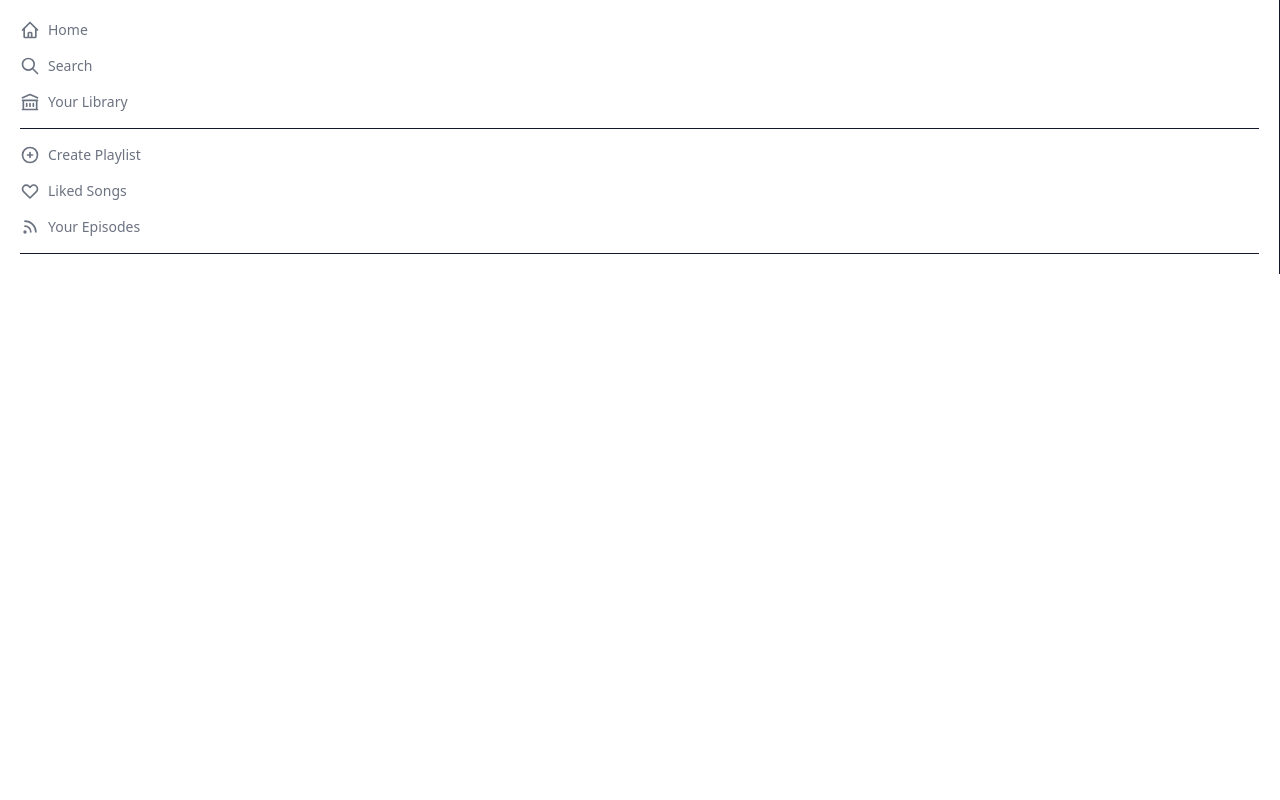
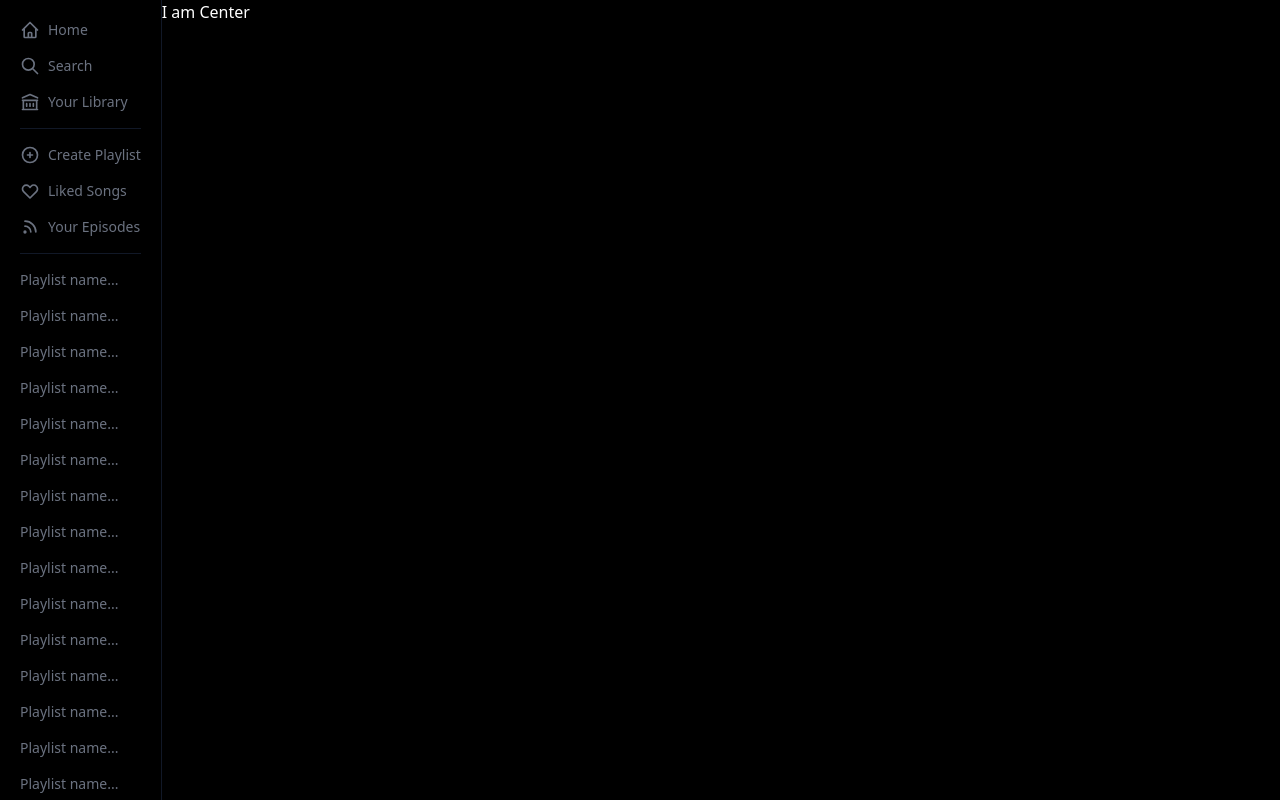
Before and after one commit to Esirei/spotify-clone, a Next.js app: page / in a window 1280 px wide. Built offline with nearby package versions, Linux system fonts and the light colour scheme.

Commit message:
add Center component.

```diff
--- /dev/null
+++ b/src/components/Center.tsx
@@ -0,0 +1,7 @@
+import { FC } from 'preact/compat';
+
+const Center: FC = () => {
+  return <div className="grow text-white">I am Center</div>;
+};
+
+export default Center;
--- a/src/components/Sidebar.tsx
+++ b/src/components/Sidebar.tsx
@@ -10,7 +10,7 @@ import { FC } from 'react';
 
 const Sidebar: FC = () => {
   return (
-    <div className="text-gray-500 p-5 text-sm border-r border-gray-900">
+    <div className="text-gray-500 p-5 text-sm border-r border-gray-900 h-screen overflow-auto">
       <div className="space-y-4">
         <button className="flex items-center space-x-2 hover:text-white">
           <HomeIcon className="h-5 w-5" />
@@ -42,7 +42,11 @@ const Sidebar: FC = () => {
 
         <hr className="border-gray-900" />
 
-        {/*Render playlist*/}
+        {Array.from(Array(20)).map((_, i) => (
+          <p key={i} className="cursor-pointer hover:text-white">
+            Playlist name...
+          </p>
+        ))}
       </div>
     </div>
   );
--- a/src/pages/index.tsx
+++ b/src/pages/index.tsx
@@ -1,17 +1,19 @@
 import Head from 'next/head';
 import React from 'react';
+import Center from '~/components/Center';
 import Sidebar from '~/components/Sidebar';
 
 export default function Home(): React.ReactElement {
   return (
-    <div className="">
+    <div className="bg-black h-screen overflow-hidden">
       <Head>
         <title>Spotify</title>
         <link rel="icon" href="/favicon.ico" />
       </Head>
 
-      <main>
+      <main className="flex">
         <Sidebar />
+        <Center />
       </main>
       <div></div>
     </div>
```
